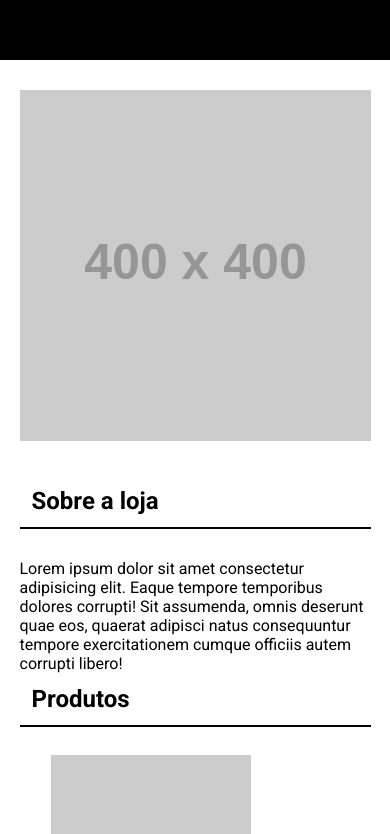
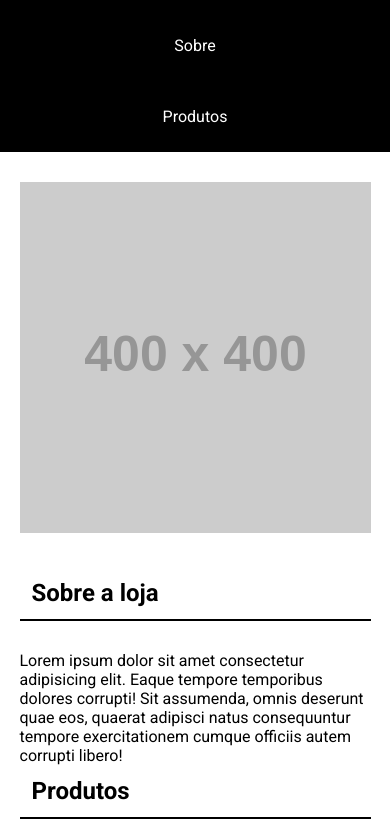
Before and after one commit to WesleyDuarte/exercicio-responsividade, a plain HTML site: page index.html in a window 390 px wide. Shown: the part 80-914 px from the top of the page. Drawn offline with Linux system fonts and the light colour scheme; placeholder pictures from the web are drawn by us.

Commit message:
correção de responsividade do menu

```diff
--- a/index.html
+++ b/index.html
@@ -33,7 +33,7 @@
     <div class="container">
         <h2>Produtos</h2>
     </div>
-    <div class="container">
+    <div class="container produtos">
         <ul>
         <li>
             <picture>
--- a/style.css
+++ b/style.css
@@ -13,7 +13,7 @@
 
 ul li, nav h1{
     display: inline;
-    padding: 16px;
+    padding: 26px;
     color: #fff;
 }
 
@@ -25,7 +25,6 @@ nav{
     display: flex;
     justify-content: space-between;
     align-items: center;
-
 }
 
 nav h1{
@@ -55,7 +54,7 @@ ul{
     column-gap: 1%;
 }
 
-ul li{
+.produtos li{
     color: black;
 }
 
@@ -89,7 +88,7 @@ button{
         margin: 0 auto;
     }
     nav{
-        display: block;
-
+        display: flex;
+        flex-direction: column;
     }
 }
```
